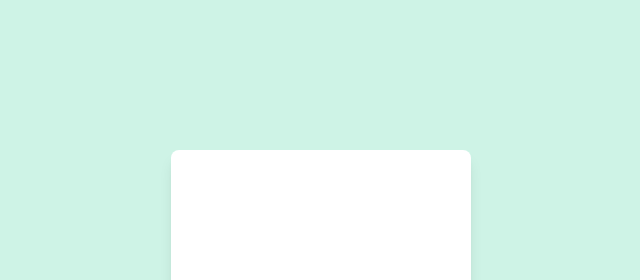
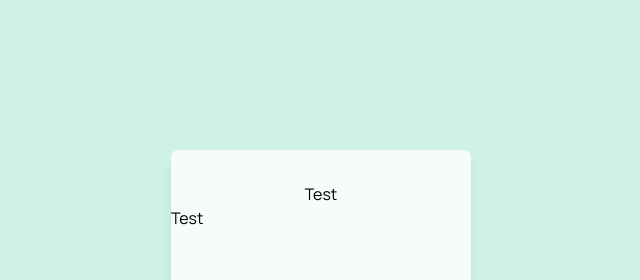
Before and after one commit to seanverano/reboost, a React (Vite) app: page /menu in a window 1280 px wide. Before the commit this address had no page. Shown: the top 280 px of the page, without its empty margins (319-959 px from the left). Built offline with nearby package versions, Linux system fonts and the light colour scheme.

Commit message:
Initialize MenuPage component structure

```diff
--- a/src/App.jsx
+++ b/src/App.jsx
@@ -1,4 +1,5 @@
 import DrinkPage from "./pages/DrinkPage";
+import MenuPage from "./pages/MenuPage";
 import HomePage from "./pages/HomePage";
 import { BrowserRouter as Router, Routes, Route } from "react-router-dom";
 
@@ -9,6 +10,7 @@ function App() {
         <Router>
           <Routes>
             <Route path="/" element={<HomePage />} />
+            <Route path="/menu" element={<MenuPage />} />
             <Route path="/hydration-tracker" element={<DrinkPage />} />
           </Routes>
         </Router>
--- a/src/components/homepage_components/HomePageButton.jsx
+++ b/src/components/homepage_components/HomePageButton.jsx
@@ -1,13 +1,13 @@
 import { FaArrowUpRightFromSquare } from "react-icons/fa6";
 import { FaArrowRight } from "react-icons/fa6";
 
-const HomePageButton = ({ goDrink }) => {
+const HomePageButton = ({ goMenu }) => {
   return (
     <>
       <div className="flex flex-col justify-center gap-2 relative">
         <div className="text-sm font-bold text-center">
           <button
-            onClick={goDrink}
+            onClick={goMenu}
             className="group relative inline-flex items-center px-6 py-2 rounded-lg text-[#F8F2F0] bg-[#000000] leading-normal tracking-[0.015em] transition-all duration-300
                      hover:pr-9"
           >
@@ -20,7 +20,6 @@ const HomePageButton = ({ goDrink }) => {
         </div>
         <div className="text-sm font-bold text-center border-black ">
           <button
-            onClick={goDrink}
             className="group relative inline-flex items-center px-6 py-2 rounded-lg text-[#000000] bg-[transparent] leading-normal tracking-[0.015em] transition-all duration-300
                      hover:pr-9"
           >
--- a/src/pages/HomePage.jsx
+++ b/src/pages/HomePage.jsx
@@ -6,7 +6,7 @@ import HomePageFooter from "../components/homepage_components/HomePageFooter";
 
 const HomePage = () => {
   const navigate = useNavigate();
-  const goDrink = () => navigate("/hydration-tracker");
+  const goMenu = () => navigate("/menu");
 
   return (
     <div className="bg-[#F8FBFB] relative w-[300px] h-[500px] rounded-lg overflow-hidden font-manrope">
@@ -14,7 +14,7 @@ const HomePage = () => {
 
       <div className="relative z-10 flex flex-col items-center pt-8">
         <HeroSection />
-        <HomePageButton goDrink={goDrink} />
+        <HomePageButton goMenu={goMenu} />
       </div>
 
       <HomePageFooter />
--- /dev/null
+++ b/src/pages/MenuPage.jsx
@@ -0,0 +1,19 @@
+import { useNavigate } from "react-router-dom";
+
+const MenuPage = () => {
+  const navigate = useNavigate();
+  const goDrink = () => navigate("/hydration-tracker");
+
+  return (
+    <div className="bg-[#F8FBFB] relative w-[300px] h-[500px] rounded-lg overflow-hidden font-manrope">
+      <div className="relative z-10 flex flex-col items-center pt-8">
+        <h1>Test</h1>
+      </div>
+      <button onClick={goDrink}>
+        <span>Test</span>
+      </button>
+    </div>
+  );
+};
+
+export default MenuPage;
```
